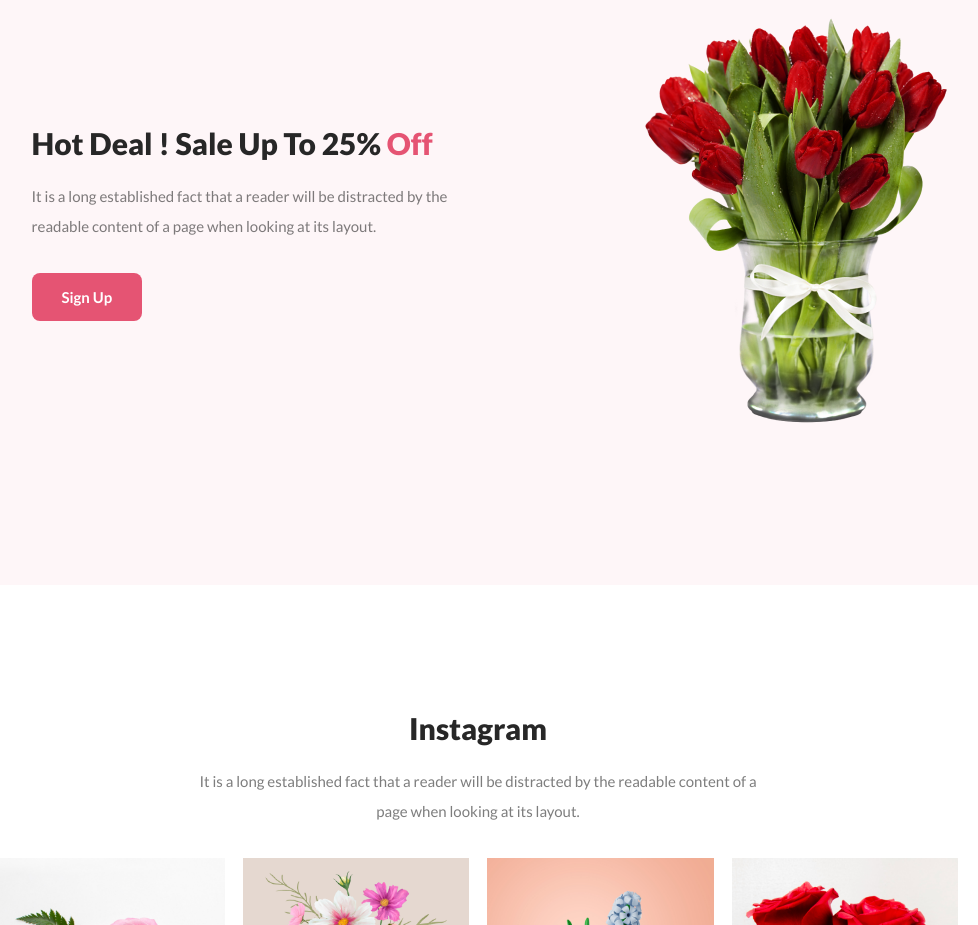
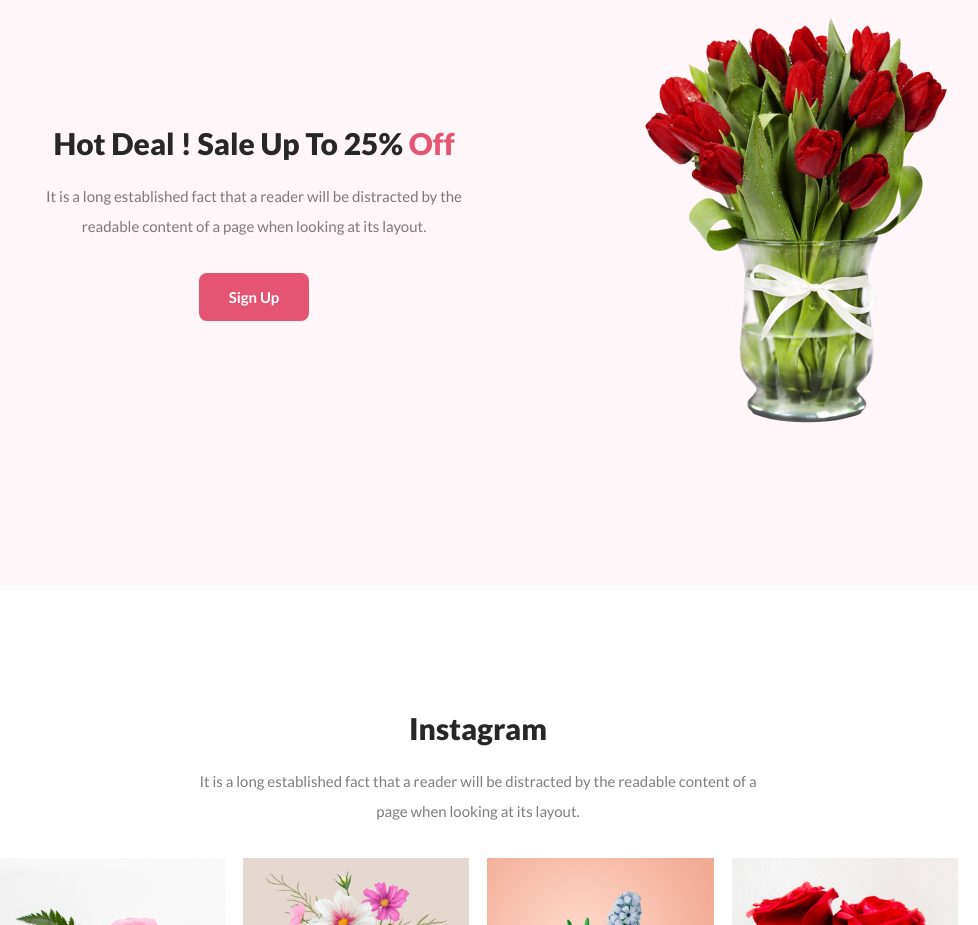
Before and after one commit to Taanveer22/flowerShopAssignment, a plain HTML site: page index.html in a window 1280 px wide. Shown: the part 1480-2405 px from the top of the page, without its empty margins (162-1140 px from the left). Drawn offline with Linux system fonts and the light colour scheme.

Commit message:
alhamdulliah button moved to center

```diff
--- a/style.css
+++ b/style.css
@@ -158,6 +158,8 @@ header {
 .hotdeal-text {
   max-width: 445px;
   margin: 0px auto;
+  text-align: center;
+  /* it is very important to move a button in center via "TAC" property in parent div */
 }
 
 .hotdeal-photo img {
```
